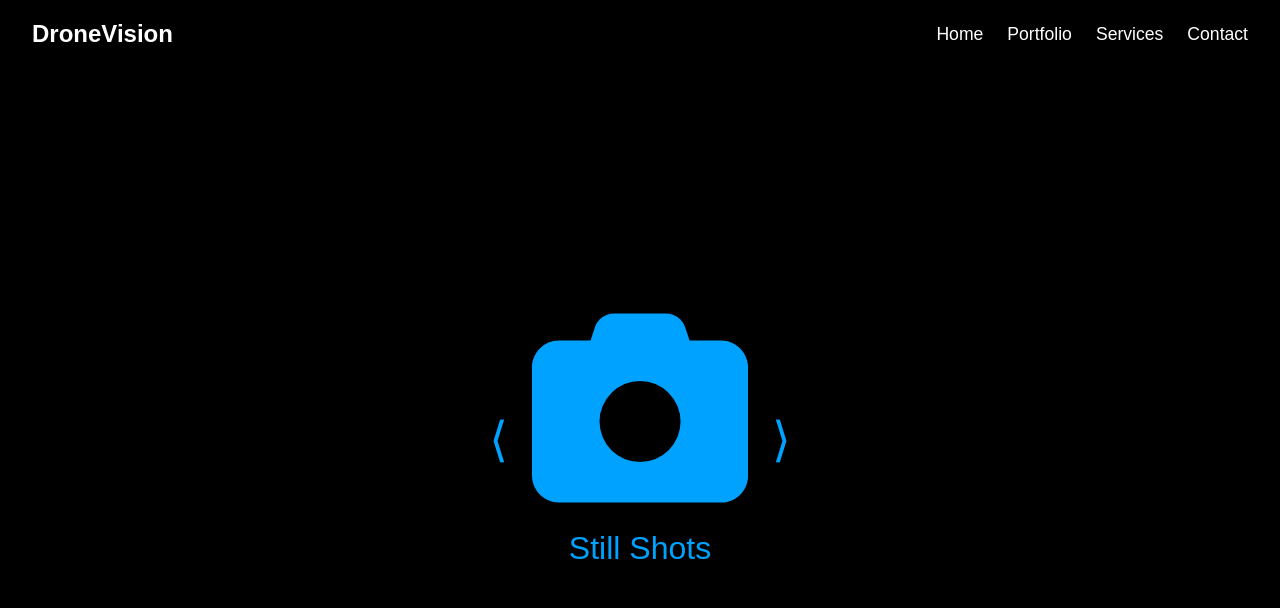
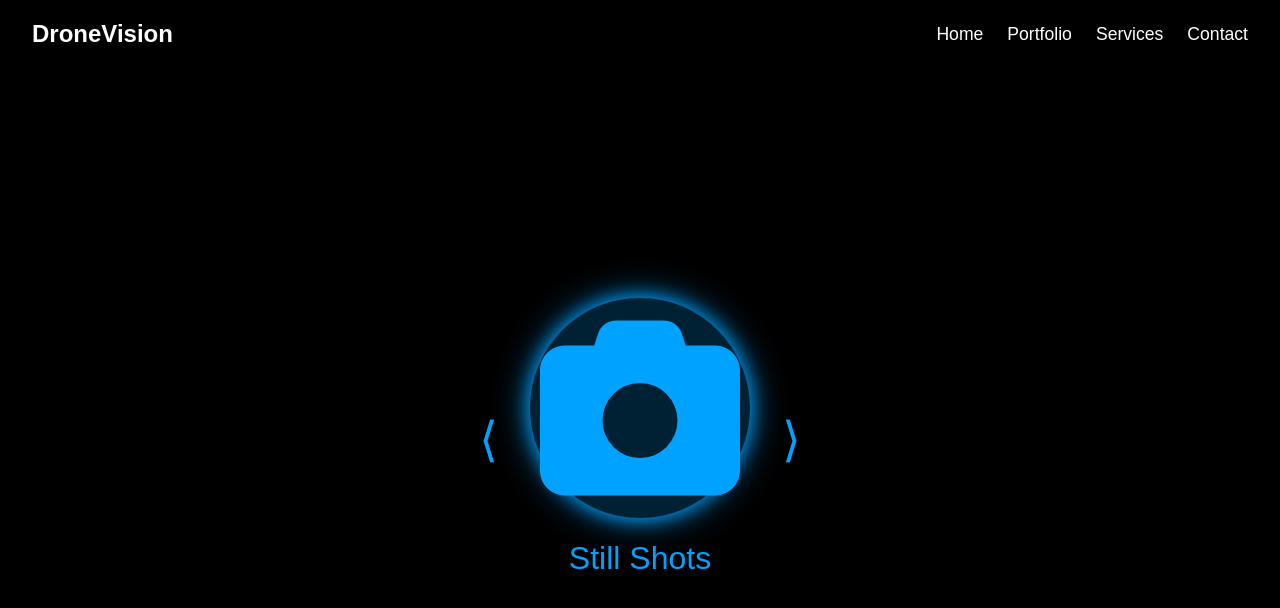
Before and after one commit to jonio298/my-portfolio, a Next.js app: page /portfolio in a window 1280 px wide. Shown: the top 608 px of the page. Built offline with nearby package versions, Linux system fonts and the light colour scheme.

Commit message:
style change

```diff
--- a/app/portfolio/page.js
+++ b/app/portfolio/page.js
@@ -5,9 +5,9 @@ import { FaCamera, FaVideo, FaCalendar } from "react-icons/fa6";
 
 export default function Portfolio() {
   const categories = [
-    { name: "Still Shots", icon: <FaCamera className="glowing-icon" size={200} color="#00a2ff" /> },
-    { name: "Videos", icon: <FaVideo className="glowing-icon" size={200} color="#00a2ff" /> },
-    { name: "Events", icon: <FaCalendar className="glowing-icon" size={200} color="#00a2ff" /> },
+    { name: "Still Shots", icon: <FaCamera size={200} color="#00a2ff" /> },
+    { name: "Videos", icon: <FaVideo size={200} color="#00a2ff" /> },
+    { name: "Events", icon: <FaCalendar size={200} color="#00a2ff" /> },
   ];
 
   const [currentIndex, setCurrentIndex] = useState(0);
@@ -30,7 +30,9 @@ export default function Portfolio() {
       <div className="category-scroller">
         <button className="scroller-button" onClick={prevCategory}>⟨</button>
         <div className="category-display centered">
-          {categories[currentIndex].icon}
+          <div className="glowing-icon-container">
+            {categories[currentIndex].icon}
+          </div>
           <h2 className="category-title">{categories[currentIndex].name}</h2>
         </div>
         <button className="scroller-button" onClick={nextCategory}>⟩</button>
--- a/app/styles.css
+++ b/app/styles.css
@@ -349,20 +349,25 @@
 .scroller-button:hover {
     transform: scale(1.2);
 }
-@keyframes pulseGlow {
+@keyframes glowPulse {
     0% {
-        text-shadow: 0 0 10px rgba(0, 162, 255, 0.8), 0 0 20px rgba(0, 162, 255, 0.6);
+        box-shadow: 0 0 10px rgba(0, 162, 255, 0.7), 0 0 20px rgba(0, 162, 255, 0.5);
     }
     50% {
-        text-shadow: 0 0 20px rgba(0, 162, 255, 1), 0 0 40px rgba(0, 162, 255, 0.9);
-        transform: scale(1.1);
+        box-shadow: 0 0 20px rgba(0, 162, 255, 1), 0 0 40px rgba(0, 162, 255, 0.8);
     }
     100% {
-        text-shadow: 0 0 10px rgba(0, 162, 255, 0.8), 0 0 20px rgba(0, 162, 255, 0.6);
-        transform: scale(1);
+        box-shadow: 0 0 10px rgba(0, 162, 255, 0.7), 0 0 20px rgba(0, 162, 255, 0.5);
     }
 }
 
-.glowing-icon {
-    animation: pulseGlow 1.5s infinite alternate ease-in-out;
+.glowing-icon-container {
+    display: flex;
+    align-items: center;
+    justify-content: center;
+    width: 220px;  /* Adjust as needed */
+    height: 220px; /* Adjust as needed */
+    border-radius: 50%;
+    background: rgba(0, 162, 255, 0.2);
+    animation: glowPulse 1.5s infinite alternate ease-in-out;
 }
```
